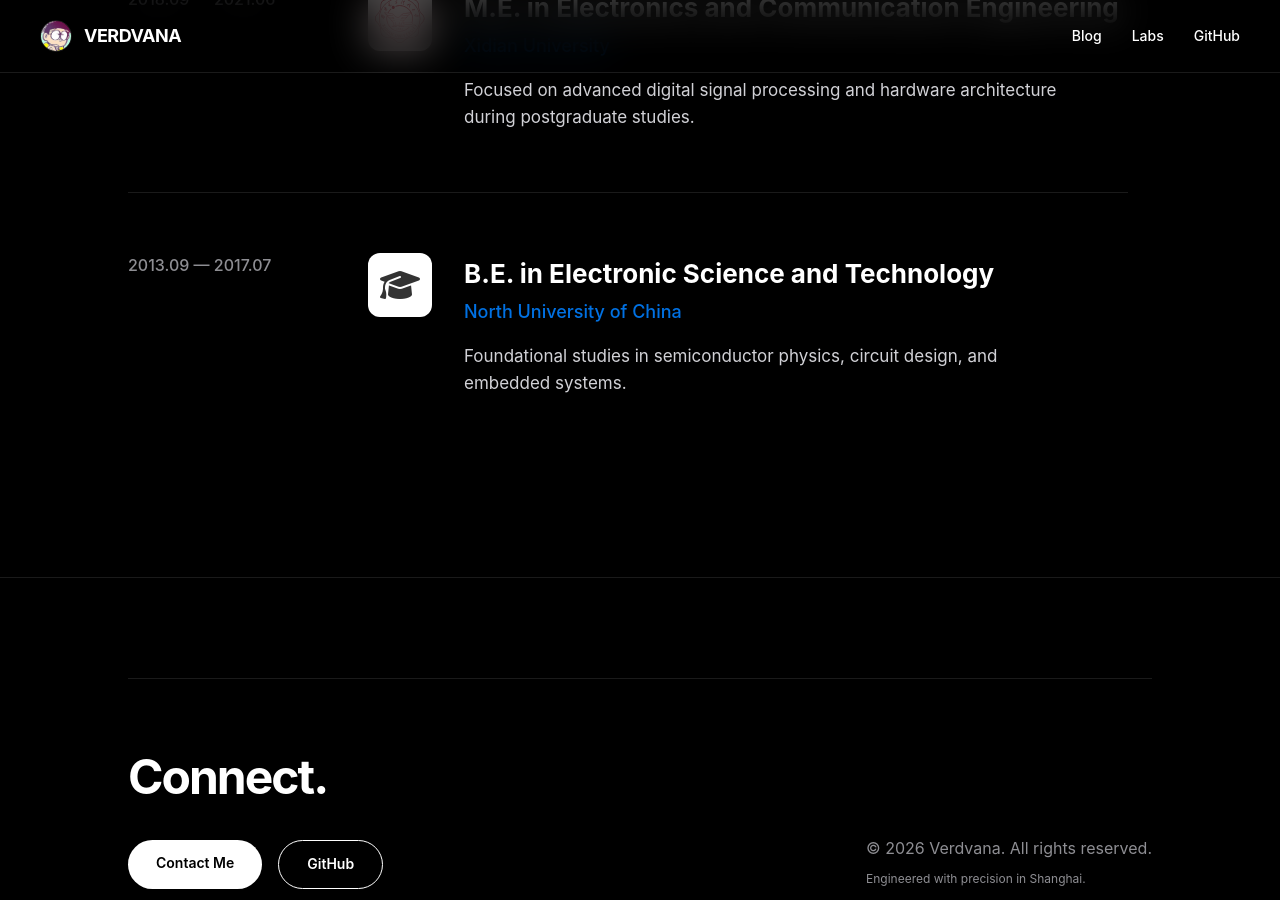
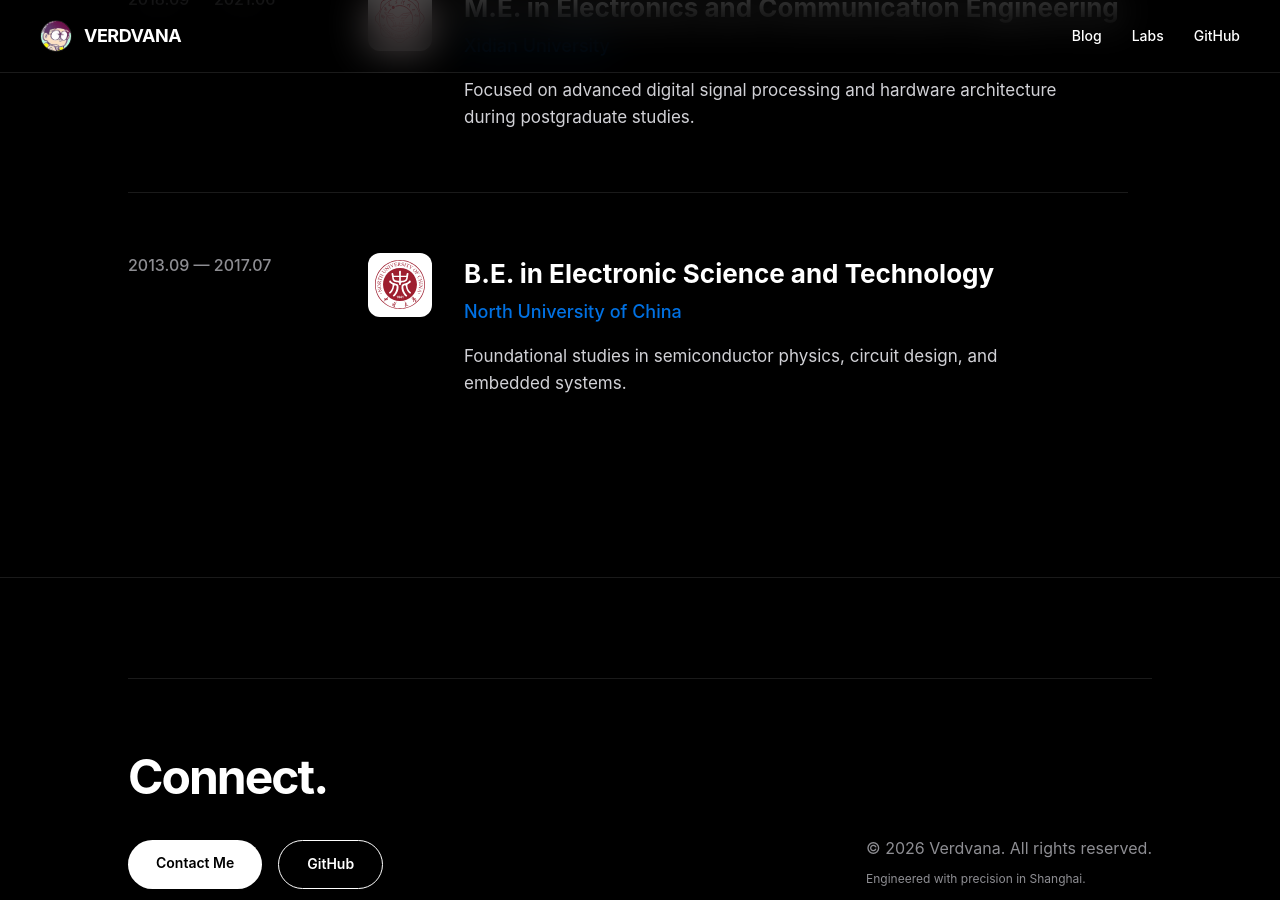
Before and after one commit to Verdvana/Verdvana.github.io, a Jekyll site: the page built from index.html, in a window 1280 px wide and 900 px high, scrolled down 3200 px. Built offline with Jekyll 4.4.1, drawn with Linux system fonts in a browser that asks for light colours.

Commit message:
add nuc logo

```diff
--- a/index.html
+++ b/index.html
@@ -531,7 +531,7 @@
                 <div class="date">2013.09 — 2017.07</div>
                 <div class="info">
                     <div class="company-logo">
-                        <i class="fa-solid fa-graduation-cap"></i>
+                        <img src="/static/img/中北大学-logo.svg" alt="North University of China">
                     </div>
                     <div class="details">
                         <h4>B.E. in Electronic Science and Technology</h4>
```
